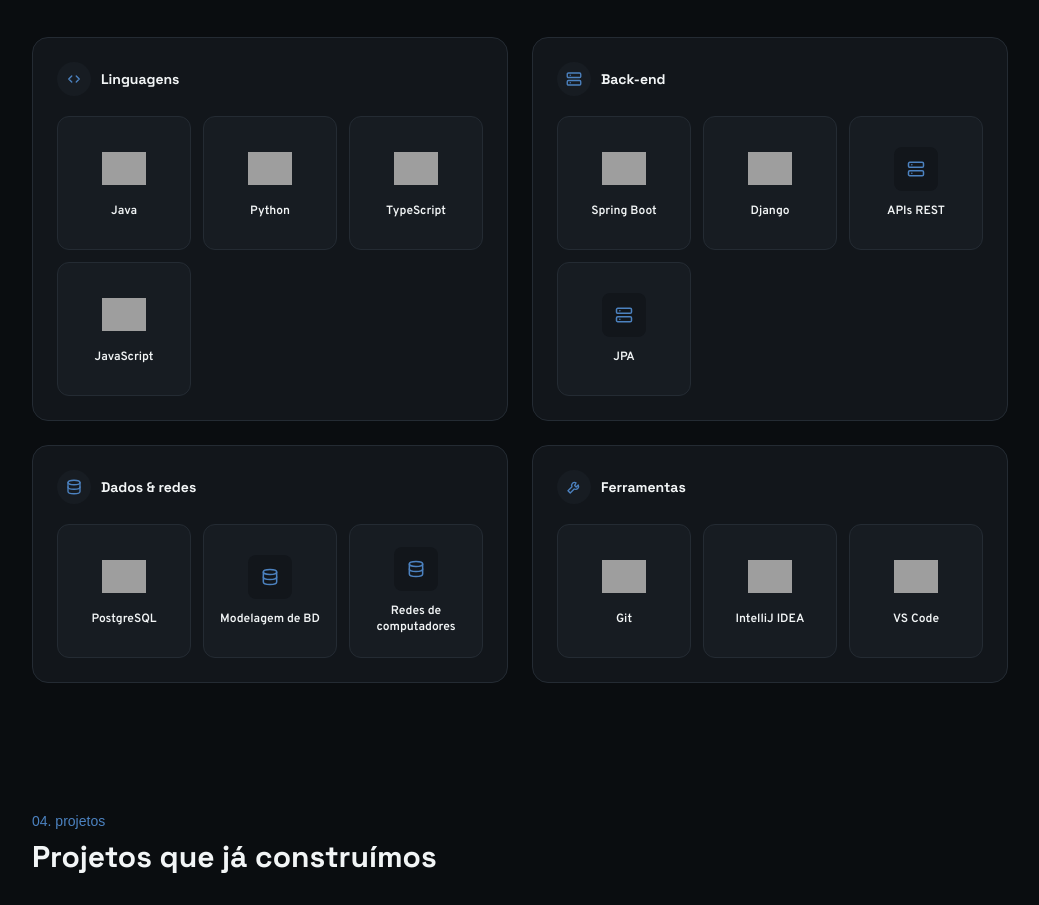
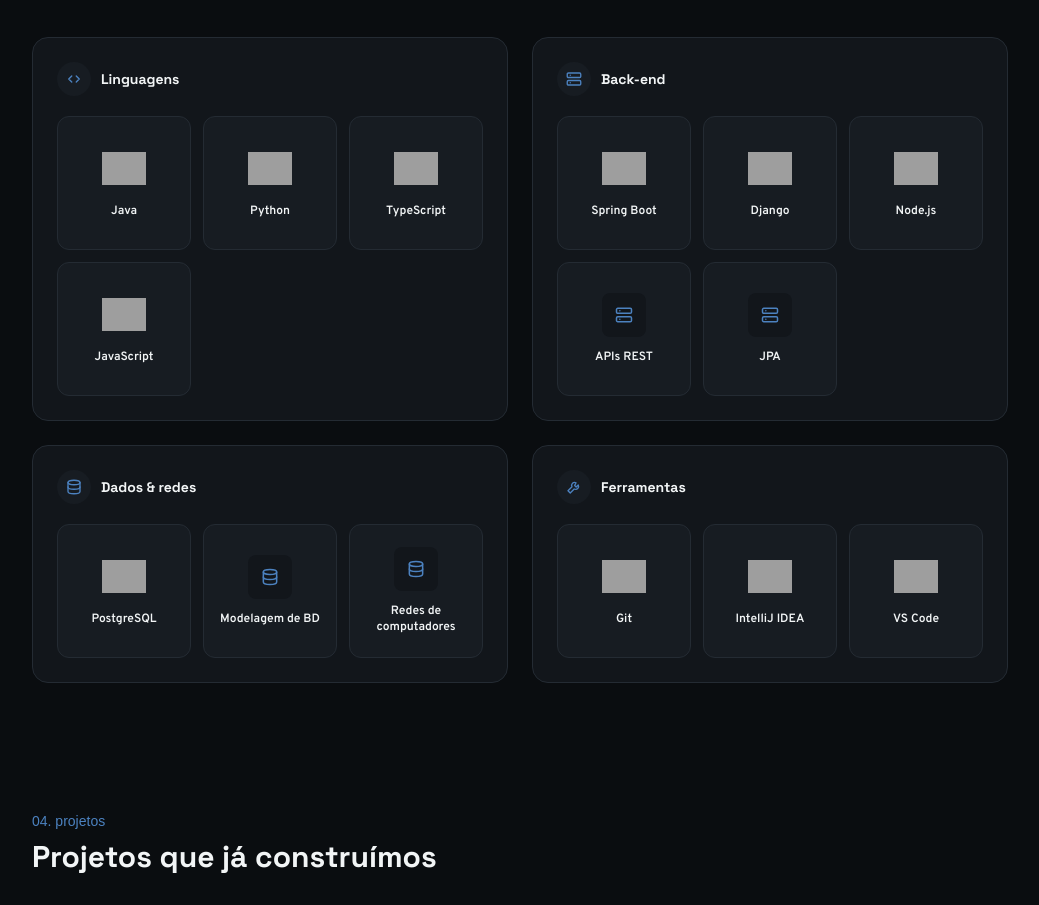
Before and after one commit to pedrolinard/portifolio, a Next.js app: page / in a window 1280 px wide. Shown: the part 1829-2734 px from the top of the page, without its empty margins (120-1159 px from the left). Built offline with nearby package versions, Linux system fonts and the light colour scheme; grey boxes are pictures that could not be loaded; a web font is replaced by a local one.

Commit message:
Adiciona Node.js na seção de skills (back-end)

```diff
--- a/src/components/Skills.tsx
+++ b/src/components/Skills.tsx
@@ -32,6 +32,7 @@
     items: [
       { name: "Spring Boot", icon: "spring", hoverColor: "#6DB33F", glowColor: "rgba(109, 179, 63, 0.25)" },
       { name: "Django", icon: "django", hoverColor: "#44B78B", glowColor: "rgba(68, 183, 139, 0.25)" },
+      { name: "Node.js", icon: "nodejs", hoverColor: "#5FA04E", glowColor: "rgba(95, 160, 78, 0.25)" },
       { name: "APIs REST" },
       { name: "JPA" },
     ],
```
